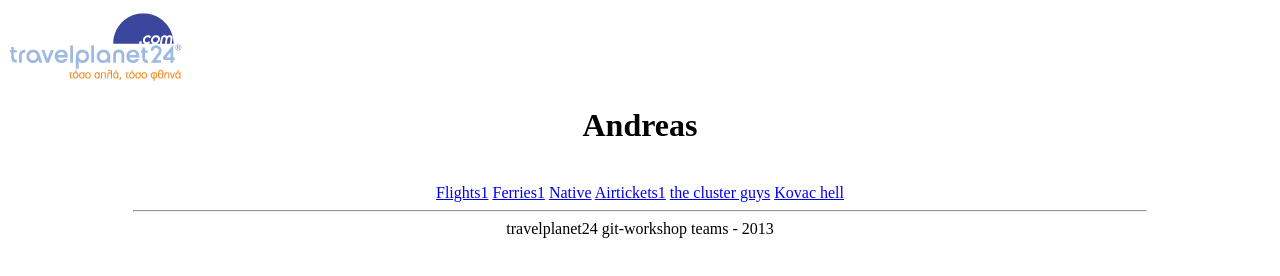
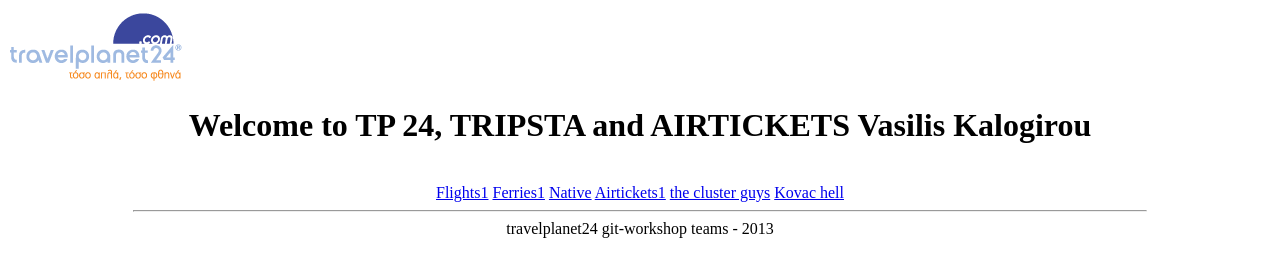
Before and after one commit to pmitakos/git-workshop, a plain HTML site: page index.html in a window 1280 px wide. Drawn offline with Linux system fonts and the light colour scheme.

Commit message:
added my name to the welcoming message

```diff
--- a/index.html
+++ b/index.html
@@ -3,7 +3,7 @@
 </head>
 <body>
 	<img src='img/logo.gif' alt='tp24 logo'/>
-	<center><h1>Andreas </h1>
+	<center><h1>Welcome to TP 24, TRIPSTA and AIRTICKETS Vasilis Kalogirou</h1>
 	<br/>
 	<a href="flights.phtml"> Flights1</a>
 	<a href="ferries.phtml"> Ferries1</a>
```
